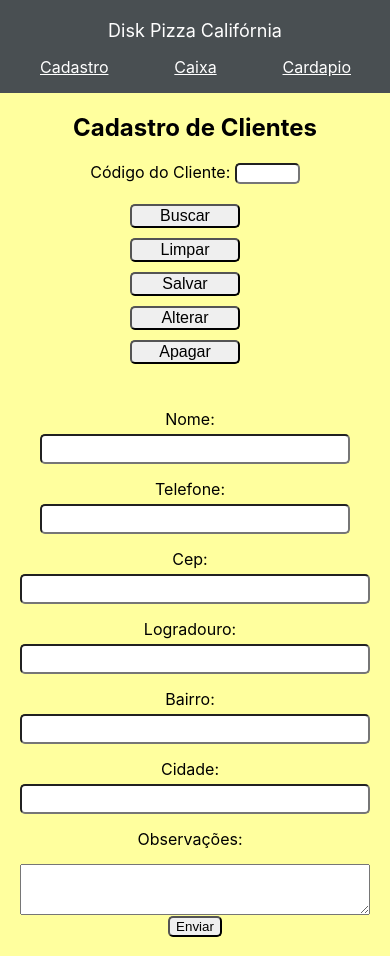
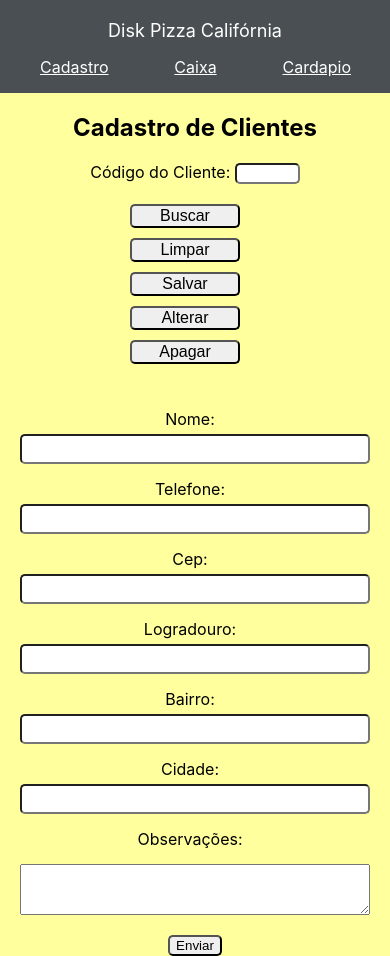
Before and after one commit to WagnerTerry/disk-pizza, a React (Create React App) app: page /cadastrocliente in a window 390 px wide. Built offline with nearby package versions, Linux system fonts and the light colour scheme.

Commit message:
ajuste css no formulario para mobile

```diff
--- a/src/views/CadastroCliente.jsx
+++ b/src/views/CadastroCliente.jsx
@@ -93,7 +93,6 @@ class CadastroCliente extends React.Component {
               return (
                 <Form>
                   <div>
-                    <div>
                     <label htmlFor="nome">Nome: </label>
                     <Field
                       type="text"
@@ -104,8 +103,7 @@ class CadastroCliente extends React.Component {
                       onChange={handleChange}
                     />
                     {errors.nome && <span>{errors.nome}</span>}
-                    </div>
-                    <div>
+
                     <label htmlFor="telefone">Telefone: </label>
                     <Field
                       type="number"
@@ -115,7 +113,6 @@ class CadastroCliente extends React.Component {
                       onChange={handleChange}
                     />
                     {errors.telefone && <span>{errors.telefone}</span>}
-                    </div>
                   </div>
 
                   <div>
--- a/src/views/CadastroCliente.scss
+++ b/src/views/CadastroCliente.scss
@@ -24,6 +24,10 @@
       width: 110px;
       cursor: pointer;
     }
+  }
+
+  button {
+    margin-top: 20px;
   }
 
   main {
@@ -53,7 +57,7 @@
   }
 }
 
-@media (max-width: 400px) {
+@media (max-width: 530px) {
   #cadastro-cliente {
     header {
       flex-direction: column;
```
Lines whose indentation alone changed are shown as unchanged.
